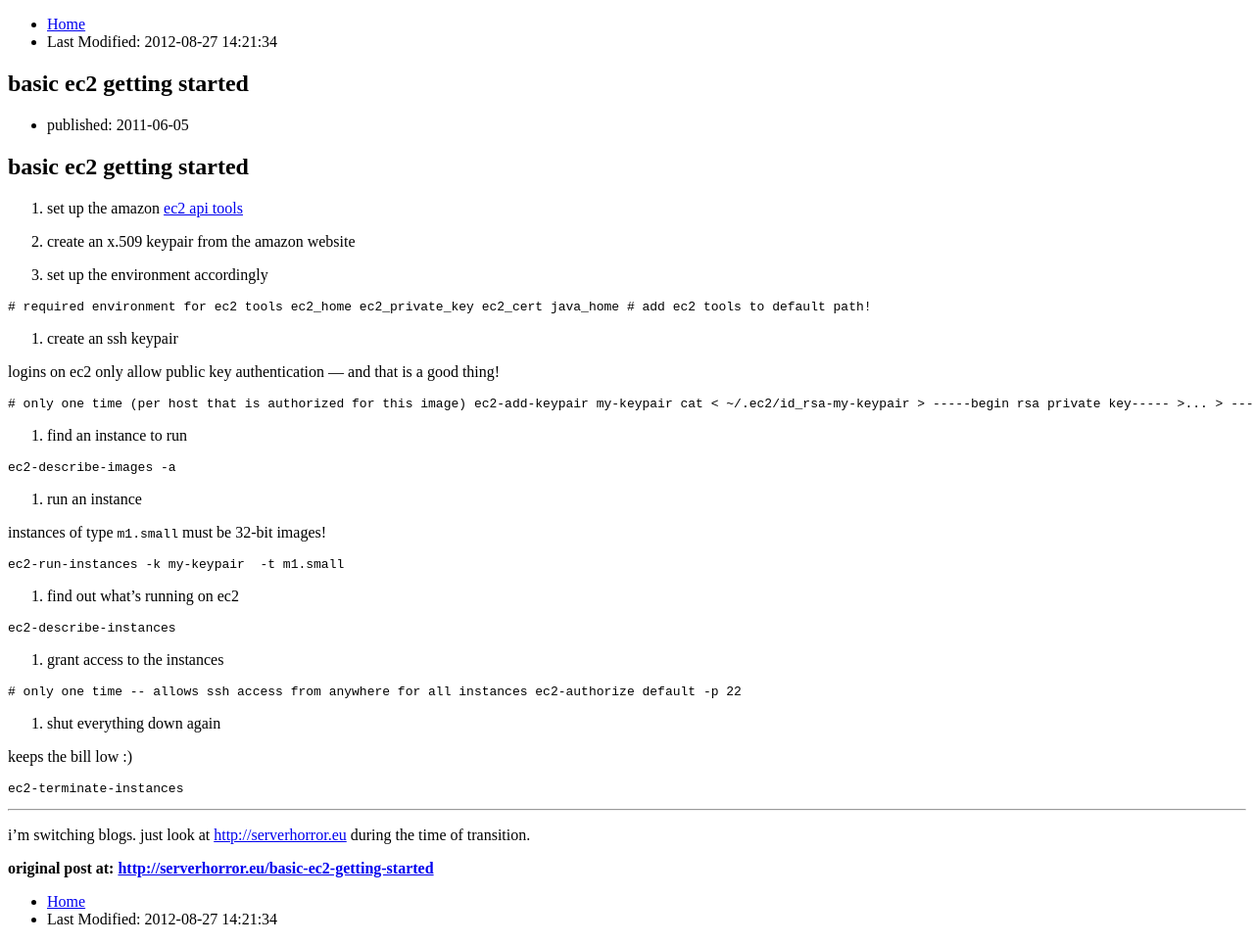
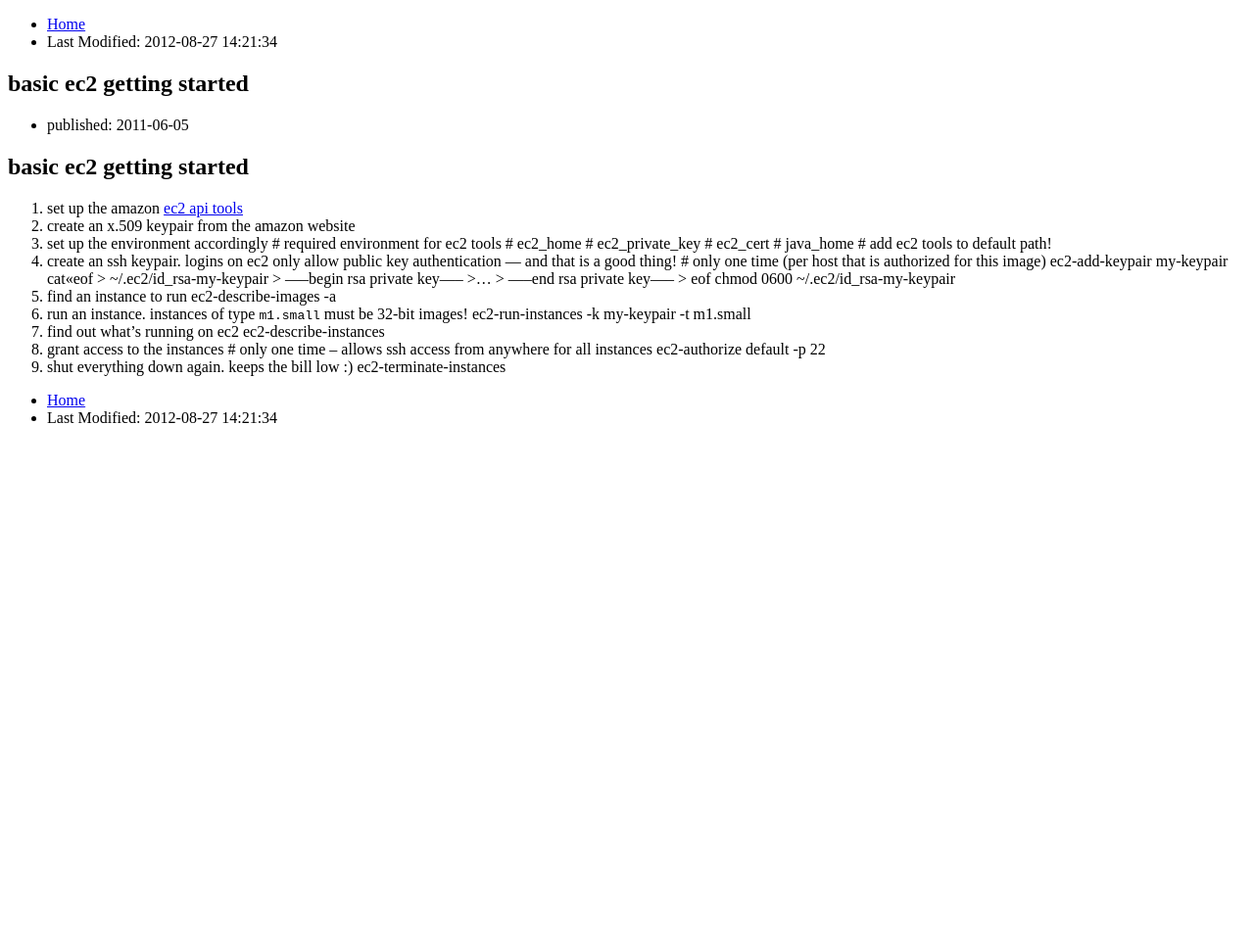
Before and after one commit to serverhorror/serverhorror.github.com, a Jekyll site: the page built from _posts/2011-06-05-basic-ec2-getting-started.markdown, in a window 1280 px wide. Shown: the whole page at 98% size. Built offline with Jekyll 4.4.1, drawn with Linux system fonts in a browser that asks for light colours; Markdown is read by kramdown in place of the engine named in the settings; after the commit the page ends 900 px from its top, so only the background shows below that.

Commit message:
try some new format here

```diff
--- a/_posts/2011-06-05-basic-ec2-getting-started.markdown
+++ b/_posts/2011-06-05-basic-ec2-getting-started.markdown
@@ -16,168 +16,36 @@ tags:
 - SSH
 ---
 
-
-
-
-# Basic EC2 Getting Started
-
-
-
-
-
+Basic EC2 Getting Started
+=========================
 
   1. Set up the amazon [EC2 API tools](http://aws.amazon.com/developertools/351)
-
-
   2. Create an X.509 Keypair from the Amazon website
-
-
   3. Set up the environment accordingly
-
-
-
-
-
-
-
-
-    # required environment for EC2 tools EC2_HOME EC2_PRIVATE_KEY EC2_CERT JAVA_HOME # add ec2 tools to default path!
-
-
-
-
-
-
-
-
-
-  4. Create an SSH keypair
-
-Logins on EC2 only allow public key authentication — and that is a good thing!
-
-
-
-
-
-
-
-
-    # only one time (per host that is authorized for this image) ec2-add-keypair my-keypair cat < ~/.ec2/id_rsa-my-keypair > -----BEGIN RSA PRIVATE KEY----- >... > -----END RSA PRIVATE KEY----- > EOF chmod 0600 ~/.ec2/id_rsa-my-keypair
-
-
-
-
-
-
-
-
-
+        # required environment for EC2 tools
+            # EC2_HOME
+            # EC2_PRIVATE_KEY
+            # EC2_CERT
+            # JAVA_HOME
+        # add ec2 tools to default path!
+  4. Create an SSH keypair. Logins on EC2 only allow public key
+     authentication — and that is a good thing!
+        # only one time (per host that is authorized for this image)
+        ec2-add-keypair my-keypair
+        cat<<EOF > ~/.ec2/id_rsa-my-keypair
+            > -----BEGIN RSA PRIVATE KEY-----
+            >...
+            > -----END RSA PRIVATE KEY-----
+            > EOF
+        chmod 0600 ~/.ec2/id_rsa-my-keypair
   5. Find an instance to run
-
-
-
-
-
-
-
-
-    ec2-describe-images -a
-
-
-
-
-
-
-
-
-
-  6. Run an instance
-
-Instances of type `m1.small` must be 32-bit images!
-
-
-
-
-
-
-
-
-    ec2-run-instances -k my-keypair  -t m1.small
-
-
-
-
-
-
-
-
-
+        ec2-describe-images -a
+  6. Run an instance. Instances of type `m1.small` must be 32-bit images!
+        ec2-run-instances -k my-keypair  -t m1.small
   7. Find out what’s running on EC2
-
-
-
-
-
-
-
-
-    ec2-describe-instances
-
-
-
-
-
-
-
-
-
+        ec2-describe-instances
   8. Grant access to the instances
-
-
-
-
-
-
-
-
-    # only one time -- allows SSH access from anywhere for all instances ec2-authorize default -p 22
-
-
-
-
-
-
-
-
-
-  9. Shut everything down again
-
-Keeps the bill low :)
-
-
-
-
-
-
-
-
-    ec2-terminate-instances
-
-
-
-
-
-
-
-
-
-
-
-
-* * *
-
-
-
-I'm switching blogs. Just look at [http://serverhorror.eu](http://serverhorror.eu) during the time of transition.
-
-**Original Post at: [http://serverhorror.eu/basic-ec2-getting-started](http://serverhorror.eu/basic-ec2-getting-started)**
+        # only one time -- allows SSH access from anywhere for all instances
+        ec2-authorize default -p 22
+  9. Shut everything down again. Keeps the bill low :)
+        ec2-terminate-instances
```
